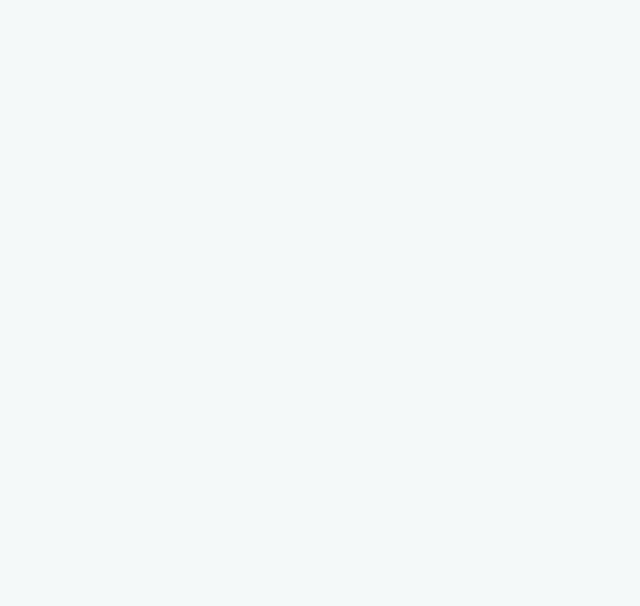
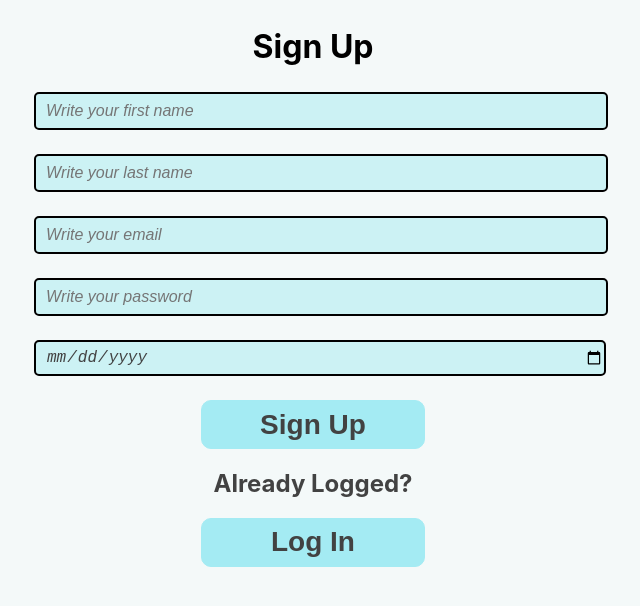
Before and after one commit to JohanSantanaGalvanJob/Calendar-Event, a React (Create React App) app in the folder frontend/: page /SignUp in a window 1280 px wide. Shown: the top 606 px of the page, without its empty margins (327-967 px from the left). Built offline with nearby package versions, Linux system fonts and the light colour scheme.

Commit message:
fixed mostly home and sign Up

```diff
--- a/frontend/src/pages/Home/Home.css
+++ b/frontend/src/pages/Home/Home.css
@@ -1,37 +1,34 @@
 @import url('http://fonts.googleapis.com/css?family=Lato:400,700');
 
-/* body{
-    background-color: #CCF2F4;
-    justify-content: center;
-}
+
 
 .home-style {
     text-align: center;
-    background-color: #CCF2F4;
+    /* background-color: #CCF2F4; */
     padding-left: 1em;
     padding-right: 1em;
     padding-bottom: 2em;
 
 }
 
-.title{
+.home-title{
     font-weight: bold;
-    font-size: 2em;
+    font-size: 1.5em;
 }
 
-.text{
-    font-size: 2em;
+.home-text{
+    font-size: 1.5em;
 
 }
 
-.line {
+.home-line {
     height: 1em;
     margin-left: 1em;
     margin-right: 1em;
     border-top: 1px solid black;
 }
 
-.button {
+.home-button {
     font-size: 1.75em;
     font-weight: bold;
     text-align: center;
@@ -41,4 +38,4 @@
     background: #A4EBF3;
     border-radius: 10px;
     border: 0.25px solid #A4EBF3;
-} */
+}
--- a/frontend/src/pages/Home/Home.tsx
+++ b/frontend/src/pages/Home/Home.tsx
@@ -1,25 +1,34 @@
 import { Link } from 'react-router-dom';
 import './Home.css';
 
+import { Container } from 'react-bootstrap';
+import { Row } from 'react-bootstrap';
+import { Col } from 'react-bootstrap';
 
 
 export const Home = () => {
     return (
         <>
-            {/* <div className="home-style">
-                <h2 className="title">Welcome to Event Calendar App</h2>
-                <div className="line"></div>
-                <p className="text">If you don't have an account</p>
-                <Link to="/SignUp">
-                    <button className="button">Sign Up</button>
-                </Link>
-                <p className="text">Or, if you already signed</p>
-                <Link to="/LogIn">
-                    <button className="button">Log In</button>
-                </Link>
-                <p className="text">You don't want to log or create account?</p>
-                <button className="button">Continue</button>
-            </div> */}
+            <Container>
+                <Row className="justify-content-center">
+                    <Col xs={10} md={6}>
+                        <div className="home-style">
+                            <h2 className="home-title">Welcome to Event Calendar App</h2>
+                            <div className="home-line"></div>
+                            <p className="home-text">If you don't have an account</p>
+                            <Link to="/SignUp">
+                                <button className="home-button">Sign Up</button>
+                            </Link>
+                            <p className="home-text">Or, if you already signed</p>
+                            <Link to="/LogIn">
+                                <button className="home-button">Log In</button>
+                            </Link>
+                            <p className="home-text">You don't want to log or create account?</p>
+                            <button className="home-button">Continue</button>
+                        </div>
+                    </Col>
+                </Row>
+            </Container>
         </>
     )
 }
--- a/frontend/src/pages/LogIn/LogIn.css
+++ b/frontend/src/pages/LogIn/LogIn.css
@@ -1,28 +1,24 @@
 @import url('http://fonts.googleapis.com/css?family=Lato:400,700');
 
-body{
-    justify-content: center;
-    background-color: #F4F9F9;
-}
 
-.title{
+.log-in-title{
     font-weight: bold;
     font-size: 2em;
 }
 
 .log-in-style {
     text-align: center;
-    background-color: #F4F9F9;
+    /* background-color: #F4F9F9; */
 
 }
 
-.field{
+.log-in-field{
     justify-content: center;
     padding-bottom: 2em;
 }
 
-.field input{
-    padding-left: 0.25em;
+.log-in-field input{
+    padding-left: 10px;
     height: 2em;
     width: 100%;
     outline: none;
@@ -36,7 +32,7 @@ body{
 
   }
 
-  .hypertext{
+  .log-in-hypertext{
     font-size: 1.25em;
     justify-content: left;
     text-align: left;
@@ -45,7 +41,7 @@ body{
     margin-block-end: 0;
   }
 
-  .button {
+  .log-in-button {
     font-size: 1.75em;
     font-weight: bold;
     text-align: center;
@@ -57,7 +53,7 @@ body{
     border: 0.25px solid #A4EBF3;
 }
 
-.subtext{
+.log-in-subtext{
     color: #424242;
     font-size: 1.75em;
 
--- a/frontend/src/pages/LogIn/LogIn.jsx
+++ b/frontend/src/pages/LogIn/LogIn.jsx
@@ -11,31 +11,32 @@ export const LogIn = () => {
                 <Row className="justify-content-center">
                     <Col xs={8} md={6}>
                         <div className="log-in-style">
-                            <h2 className="title">Log In</h2>
+                            <h2 className="log-in-title">Log In</h2>
                             <form>
-                                <div className='field'>
+                                <div className='log-in-field'>
                                     <input type="text" placeholder='Write your email' required></input>
-                                    <p className='hypertext'>Forgot Email?</p>
+                                    <p className='log-in-hypertext'>Forgot Email?</p>
                                 </div>
 
-                                <div className='field'>
+                                <div className='log-in-field'>
                                     <input type="password" placeholder='Write your password' required></input>
-                                    <p className='hypertext'>Forgot password?</p>
+                                    <p className='log-in-hypertext'>Forgot password?</p>
                                 </div>
 
-                                <div className='field'>
+                                <div className='log-in-field'>
                                     <input type="password" placeholder='Repeat your password' required></input>
                                 </div>
-                                <div className='login-buttons'>
-                                    <div className='login'>
-                                        <button className="button">Log In</button>
+                                <div>
+                                    <div>
+                                        <button className="log-in-button">Log In</button>
                                     </div>
-                                    <div className='extra'>
-                                        <h2 className='subtext'>Any Problem?</h2>
-                                        <button className="button">Contact Us</button>
-                                    </div>
+
                                 </div>
                             </form>
+                            <div>
+                                <h2 className='log-in-subtext'>Any Problem?</h2>
+                                <button className="log-in-button">Contact Us</button>
+                            </div>
 
                         </div>
                     </Col>
--- a/frontend/src/pages/SignUp/SignUp.css
+++ b/frontend/src/pages/SignUp/SignUp.css
@@ -1,11 +1,11 @@
-/* @import url('http://fonts.googleapis.com/css?family=Lato:400,700');
+@import url('http://fonts.googleapis.com/css?family=Lato:400,700');
 
 body{
     justify-content: center;
     background-color: #F4F9F9;
 }
 
-.title{
+.sign-up-title{
     font-weight: bold;
     font-size: 2em;
 }
@@ -17,14 +17,14 @@ body{
 
 }
 
-.row{
+.sign-up-field{
     justify-content: center;
     padding-bottom: 1.5em;
 }
 
-.row input{
+.sign-up-field input{
     height: 2em;
-    width: 15em;
+    width: 100%;
     outline: none;
     padding-left: 10px;
     border-radius: 5px;
@@ -37,11 +37,11 @@ body{
 
   }
 
-  .button {
+  .sign-up-button {
     font-size: 1.75em;
     font-weight: bold;
     text-align: center;
-    width: 10em;
+    width: 8em;
     height: 1.75em;
     color: #424242;
     background: #A4EBF3;
@@ -49,31 +49,9 @@ body{
     border: 0.25px solid #A4EBF3;
 }
 
-.col{
-    padding-left: 1em;
-    padding-right: 1em;
-}
 
-.subtext{
+.sign-up-subtext{
     color: #424242;
-    font-size: 1.75em;
+    font-size: 1.5em;
 
 }
-
-
-  @media only screen and (min-width: 768px) {
-    .row input{
-        height: 2em;
-        width: 70%;
-        outline: none;
-        padding-left: 10px;
-        border-radius: 5px;
-        border: 2px solid #000000;
-        font-size: 16px;
-        font-style: italic;
-        transition: all 0.3s ease;
-        background-color: #CCF2F4;
-        color: #424242;
-
-      }
-  } */
--- a/frontend/src/pages/SignUp/SignUp.tsx
+++ b/frontend/src/pages/SignUp/SignUp.tsx
@@ -1,33 +1,43 @@
 import './SignUp.css';
+
+import { Container } from 'react-bootstrap';
+import { Row } from 'react-bootstrap';
+import { Col } from 'react-bootstrap';
 
 export const SignUp = () => {
     return (
         <>
-            {/* <div className="sign-up-style">
-                <h2 className="title">Sign Up</h2>
+            <Container>
+                <Row className="justify-content-center">
+                    <Col xs={8} md={6}>
+                        <div className="sign-up-style">
+                            <h2 className="sign-up-title">Sign Up</h2>
                             <form>
-                    <div className='row'>
+                                <div className='sign-up-field'>
                                     <input type="text" placeholder='Write your first name' required></input>
                                 </div>
-                    <div className='row'>
+                                <div className='sign-up-field'>
                                     <input type="text" placeholder='Write your last name' required></input>
                                 </div>
-                    <div className='row'>
+                                <div className='sign-up-field'>
                                     <input type="text" placeholder='Write your email' required></input>
                                 </div>
-                    <div className='row'>
+                                <div className='sign-up-field'>
                                     <input type="password" placeholder='Write your password' required></input>
                                 </div>
-                    <div className='row'>
+                                <div className='sign-up-field'>
                                     <input type="date" placeholder='Write your date of birth' required></input>
                                 </div>
-                    <button className="button">Sign Up</button>
+                                <button className="sign-up-button">Sign Up</button>
                             </form>
-                <div className='col'>
-                    <h2 className='subtext'>Already Logged?</h2>
-                    <button className="button">Log In</button>
+                            <div className='sign-up-extra'>
+                                <h2 className='sign-up-subtext'>Already Logged?</h2>
+                                <button className="sign-up-button">Log In</button>
                             </div>
-            </div> */}
+                        </div>
+                    </Col>
+                </Row>
+            </Container>
         </>
     )
 }
```
Lines whose indentation alone changed are shown as unchanged.
